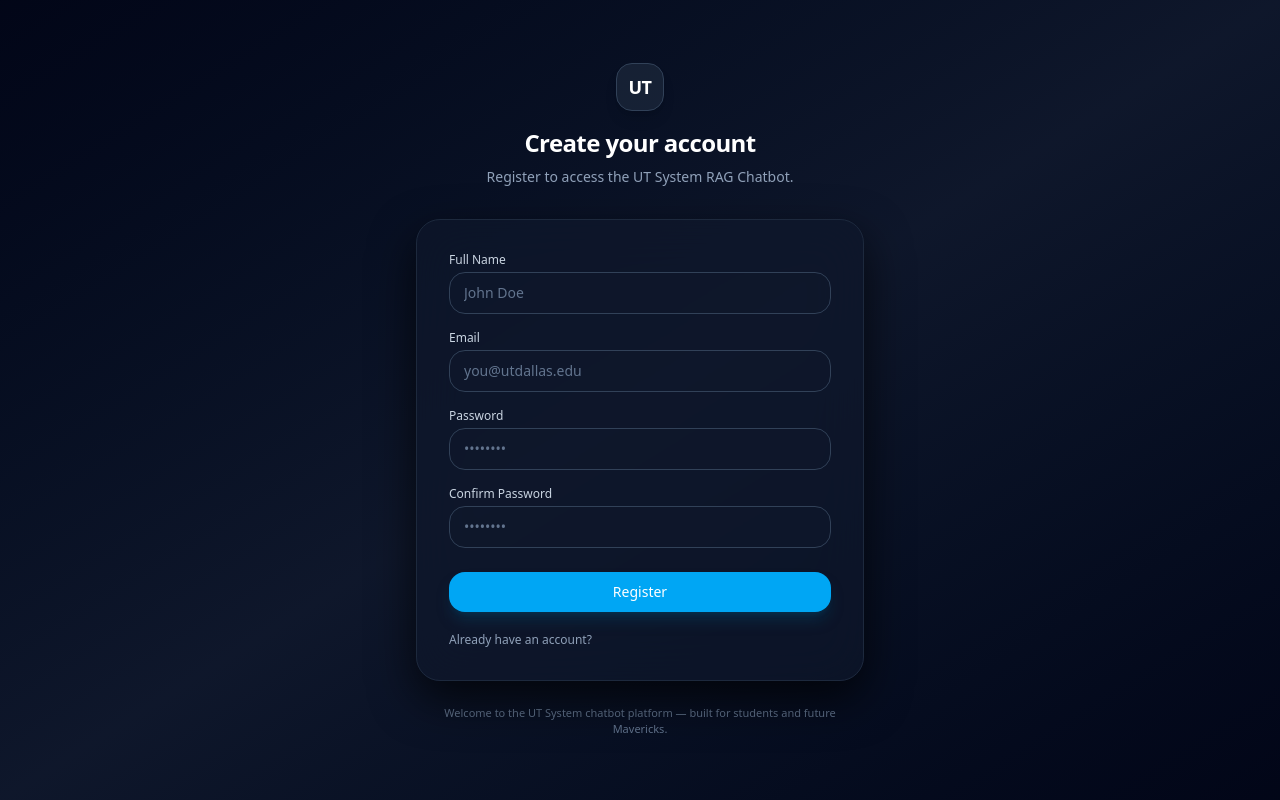
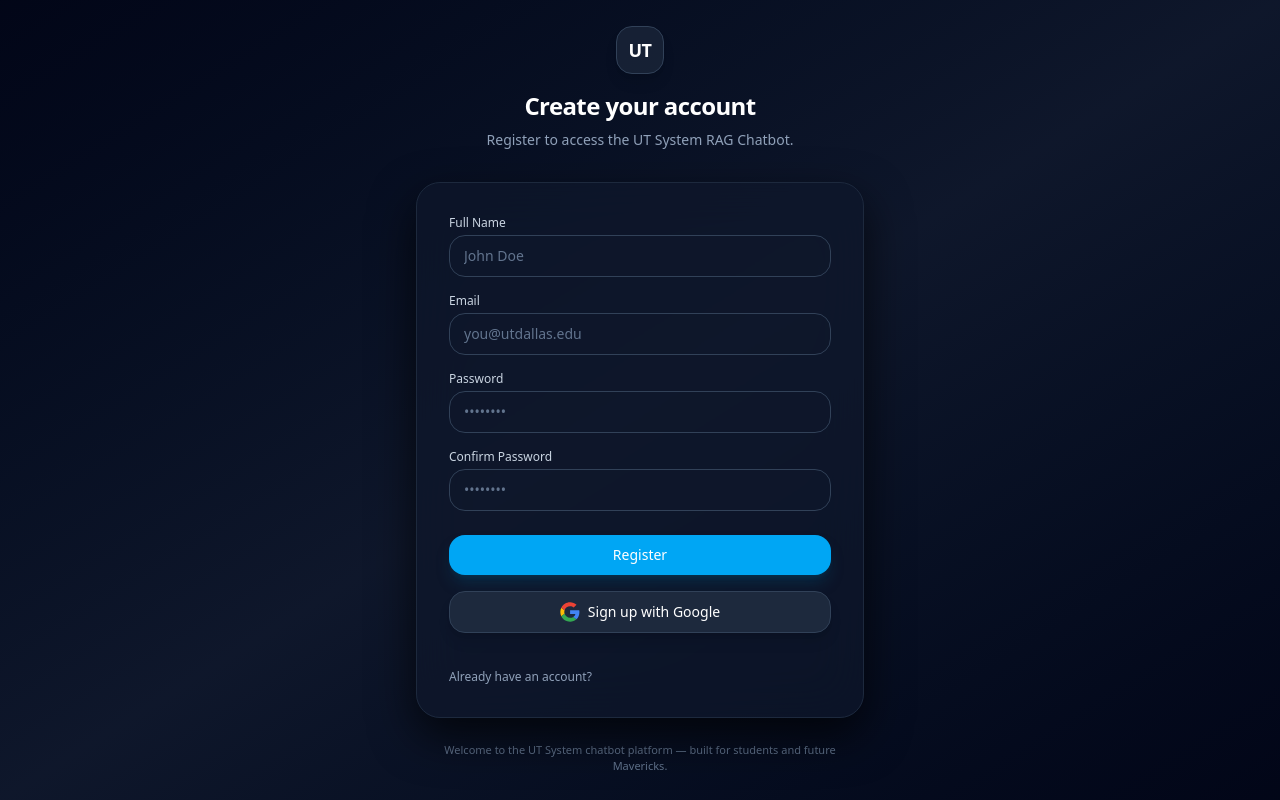
Before and after one commit to moksh555/UT-ChatBot-Frontend, a React (Vite) app: page /register in a window 1280 px wide. Built offline with nearby package versions, Linux system fonts and the light colour scheme; no server answers.

Commit message:
signup button fixes

```diff
--- a/src/components/Login/LoginPage.jsx
+++ b/src/components/Login/LoginPage.jsx
@@ -2,6 +2,7 @@
 import React, { useState } from "react";
 import { useNavigate, Link } from "react-router-dom";
 import apiClient from "../../api/axiosClient";
+import GoogleLoginButton from "../Miscellaneous/GoogleLoginButton";
 
 const LoginPage = ({ onLoginSuccess }) => {
   const navigate = useNavigate();
@@ -36,12 +37,7 @@ const LoginPage = ({ onLoginSuccess }) => {
     try {
       // Must include credentials so oauth_state + pkce_verifier cookies are stored
       const res = await apiClient.get(`/auth/google/login`);
-      console.log(res);
-      console.log(
-        "Google login response:",
-        res.statusText,
-        typeof res.statusText
-      );
+
       if (res.statusText !== "OK") {
         throw new Error("Failed to start Google OAuth");
       }
@@ -51,6 +47,7 @@ const LoginPage = ({ onLoginSuccess }) => {
     } catch (err) {
       console.error("Google login error:", err);
       setError("Google sign-in failed. Please try again.");
+    } finally {
       setIsLoading(false);
     }
   };
@@ -79,14 +76,6 @@ const LoginPage = ({ onLoginSuccess }) => {
             <p className="mb-6 text-xs text-slate-400">
               Use your registered email and password.
             </p>
-            <button
-              type="button"
-              onClick={handleGoogleLogin}
-              disabled={isLoading}
-              className="mb-4 inline-flex w-full items-center justify-center rounded-2xl bg-slate-800 px-4 py-2.5 text-sm font-medium text-white border border-slate-700 shadow-lg transition active:scale-[0.99] hover:bg-slate-700 disabled:opacity-60"
-            >
-              Continue with Google
-            </button>
 
             <form className="space-y-4" onSubmit={handleSubmit}>
               <div className="space-y-1">
@@ -136,6 +125,12 @@ const LoginPage = ({ onLoginSuccess }) => {
               >
                 {isLoading ? "Signing in…" : "Sign in"}
               </button>
+              <GoogleLoginButton
+                beforeLoadingText="Sign in with Google"
+                loadingText="Redirecting…"
+                handleSubmit={handleGoogleLogin}
+                isLoading={isLoading}
+              />
             </form>
 
             <div className="mt-5 flex items-center justify-between text-xs text-slate-400">
--- /dev/null
+++ b/src/components/Miscellaneous/GoogleLoginButton.jsx
@@ -0,0 +1,28 @@
+import React from "react";
+
+const GoogleLoginButton = ({
+  loadingText,
+  beforeLoadingText,
+  handleSubmit,
+  isLoading,
+}) => {
+  return (
+    <button
+      type="button"
+      onClick={handleSubmit}
+      disabled={isLoading}
+      className="mb-4 inline-flex w-full items-center justify-center rounded-2xl bg-slate-800 px-4 py-2.5 text-sm font-medium text-white border border-slate-700 shadow-lg transition active:scale-[0.99] hover:bg-slate-700 disabled:opacity-60"
+    >
+      <span className="mr-2">
+        <img
+          src="./google-login-logo.svg"
+          alt="Google Logo"
+          className="h-5 w-5"
+        />
+      </span>
+      {isLoading ? loadingText : beforeLoadingText}
+    </button>
+  );
+};
+
+export default GoogleLoginButton;
--- a/src/components/Register/RegisterPage.jsx
+++ b/src/components/Register/RegisterPage.jsx
@@ -2,6 +2,7 @@
 import React, { useState } from "react";
 import { useNavigate, Link } from "react-router-dom";
 import apiClient from "../../api/axiosClient";
+import GoogleLoginButton from "../Miscellaneous/GoogleLoginButton";
 
 const RegisterPage = () => {
   const navigate = useNavigate();
@@ -57,6 +58,27 @@ const RegisterPage = () => {
       }
 
       setError(message);
+    } finally {
+      setIsLoading(false);
+    }
+  };
+
+  const handleGoogleRegister = async () => {
+    setError("");
+    setIsLoading(true);
+    try {
+      // Must include credentials so oauth_state + pkce_verifier cookies are stored
+      const res = await apiClient.get(`/auth/google/login`);
+
+      if (res.statusText !== "OK") {
+        throw new Error("Failed to start Google OAuth");
+      }
+
+      const auth_url = res.data.auth_url;
+      window.location.href = auth_url;
+    } catch (err) {
+      console.error("Google registration error:", err);
+      setError("Google sign-up failed. Please try again.");
     } finally {
       setIsLoading(false);
     }
@@ -170,6 +192,13 @@ const RegisterPage = () => {
               >
                 {isLoading ? "Creating account…" : "Register"}
               </button>
+
+              <GoogleLoginButton
+                beforeLoadingText="Sign up with Google"
+                loadingText="Redirecting…"
+                handleSubmit={handleGoogleRegister}
+                isLoading={isLoading}
+              />
             </form>
 
             {/* Footer */}
```
Also changed, not shown: public/google-login-logo.svg (added).
